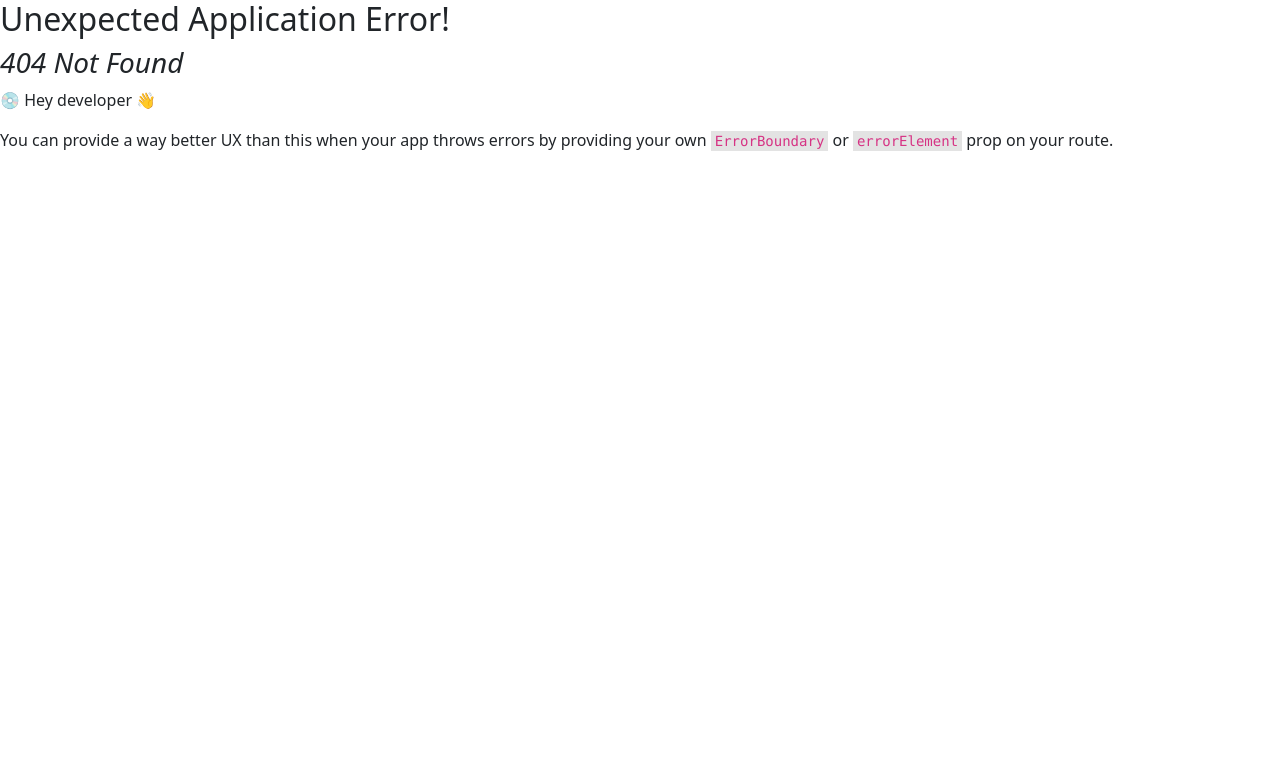
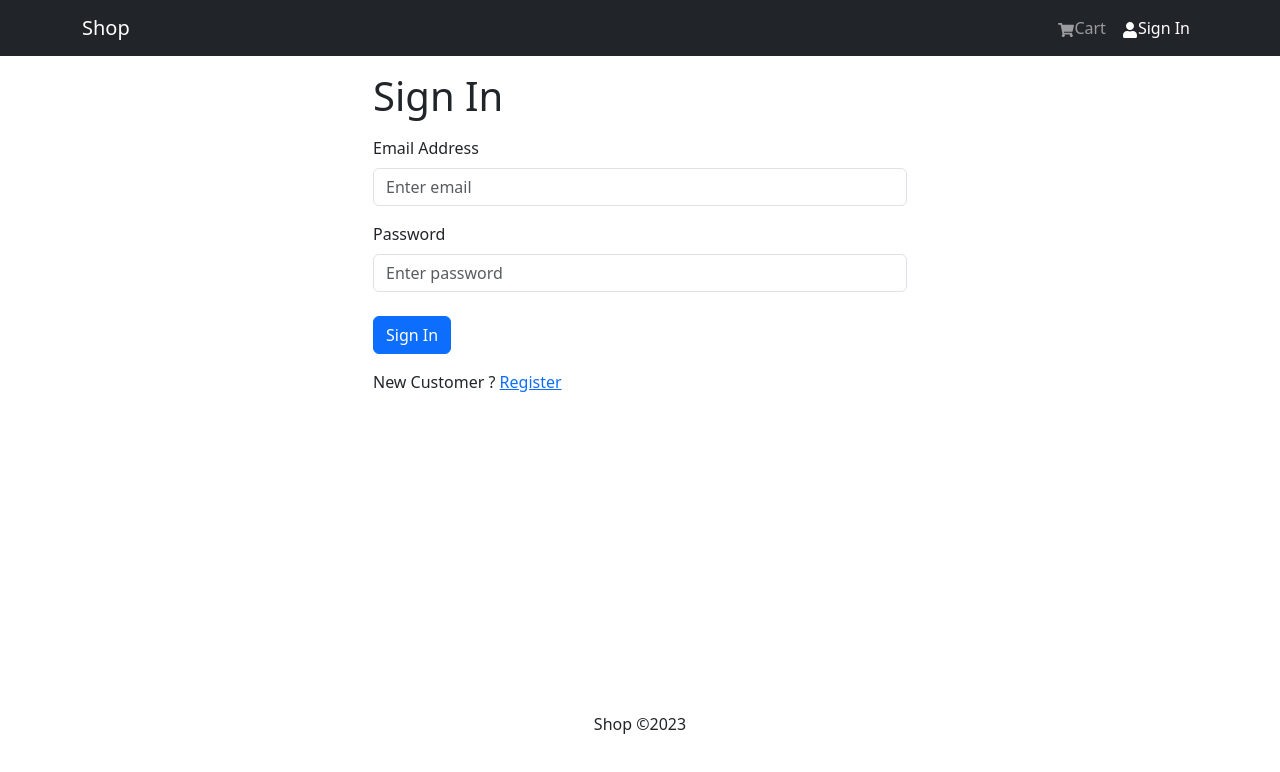
Before and after one commit to irinamihai150/shop, a React (Create React App) app in the folder frontend/: page /login in a window 1280 px wide. Before the commit this address had no page. Shown: the top 772 px of the page. Built offline with nearby package versions, Linux system fonts and the light colour scheme.

Commit message:
loginscreen

```diff
--- /dev/null
+++ b/frontend/src/components/FormContainer.jsx
@@ -0,0 +1,15 @@
+import { Container, Row, Col } from "react-bootstrap"
+
+const FormContainer = ({ children }) => {
+	return (
+		<Container>
+			<Row className='justify-content-md-center'>
+				<Col xs={12} md={6}>
+					{children}
+				</Col>
+			</Row>
+		</Container>
+	)
+}
+
+export default FormContainer
--- /dev/null
+++ b/frontend/src/components/LoginScreen.jsx
@@ -0,0 +1,52 @@
+import React from "react"
+import { useState } from "react"
+import { Link } from "react-router-dom"
+import { Form, Button, Row, Col } from "react-bootstrap"
+import FormContainer from "../components/FormContainer"
+
+const LoginScreen = () => {
+	const [email, setEmail] = useState("")
+	const [password, setPassword] = useState("")
+
+	const submitHandler = (e) => {
+		e.preventDefault()
+		console.log("submit")
+	}
+
+	return (
+		<FormContainer>
+			<h1>Sign In</h1>
+			<Form onSubmit={submitHandler}>
+				<Form.Group controlId='email' className='my-3'>
+					<Form.Label>Email Address</Form.Label>
+					<Form.Control
+						type='email'
+						placeholder='Enter email'
+						value={email}
+						onChange={(e) => setEmail(e.target.value)}
+					></Form.Control>
+				</Form.Group>
+				<Form.Group controlId='password' className='my-3'>
+					<Form.Label>Password</Form.Label>
+					<Form.Control
+						type='password'
+						placeholder='Enter password'
+						value={password}
+						onChange={(e) => setPassword(e.target.value)}
+					></Form.Control>
+				</Form.Group>
+				<Button type='submit' variant='primary' className='mt-2'>
+					Sign In
+				</Button>
+
+				<Row className='py-3'>
+					<Col>
+						New Customer ? <Link to='/register'>Register</Link>
+					</Col>
+				</Row>
+			</Form>
+		</FormContainer>
+	)
+}
+
+export default LoginScreen
--- a/frontend/src/index.js
+++ b/frontend/src/index.js
@@ -16,6 +16,7 @@
 import HomeScreen from "./screens/HomeScreen"
 import ProductScreen from "./screens/ProductScreen"
 import CartScreen from "./screens/CartScreen"
+import LoginScreen from "./components/LoginScreen"
 
 const router = createBrowserRouter(
 	createRoutesFromElements(
@@ -23,6 +24,7 @@
 			<Route index={true} path='/' element={<HomeScreen />}></Route>
 			<Route path='/product/:id' element={<ProductScreen />}></Route>
 			<Route path='/cart' element={<CartScreen />}></Route>
+			<Route path='/login' element={<LoginScreen />}></Route>
 		</Route>
 	)
 )
```
